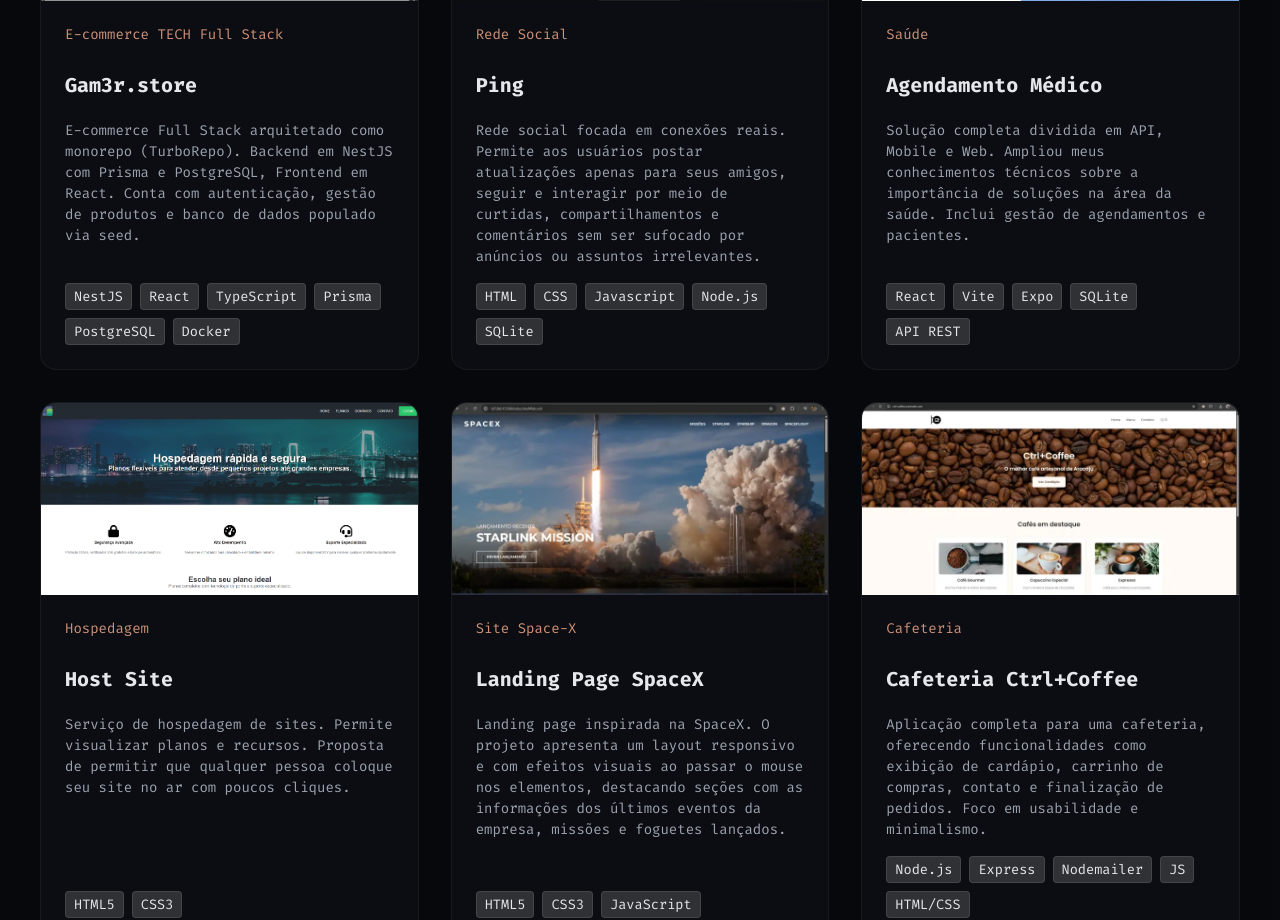
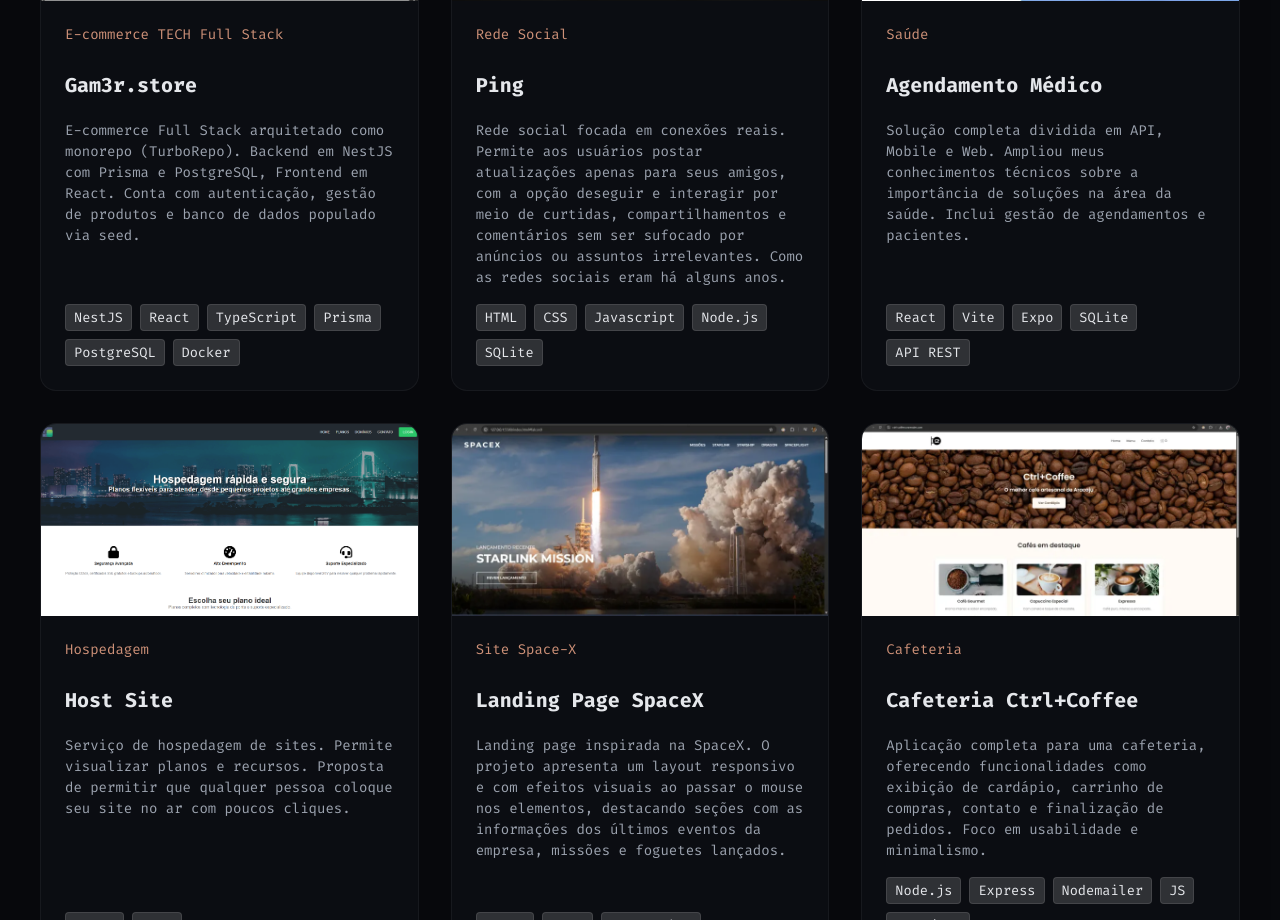
Before and after one commit to karimoreira/meu-portifolio, a React (Vite) app: page / in a window 1280 px wide. Shown: the part 1600-2520 px from the top of the page. Built offline with nearby package versions, Linux system fonts and the light colour scheme.

Commit message:
feat: img ping atualizado

```diff
--- a/src/data/content.js
+++ b/src/data/content.js
@@ -50,7 +50,7 @@
     id: 2,
     tag: "Rede Social",
     title: "Ping",
-    description: "Rede social focada em conexões reais. Permite aos usuários postar atualizações apenas para seus amigos, seguir e interagir por meio de curtidas, compartilhamentos e comentários sem ser sufocado por anúncios ou assuntos irrelevantes.",
+    description: "Rede social focada em conexões reais. Permite aos usuários postar atualizações apenas para seus amigos, com a opção deseguir e interagir por meio de curtidas, compartilhamentos e comentários sem ser sufocado por anúncios ou assuntos irrelevantes. Como as redes sociais eram há alguns anos.",
     tech: ["HTML", "CSS", "Javascript", "Node.js", "SQLite"],
     repo: "https://github.com/karimoreira/rede-social-ping",
     image: "img/ping-rede-social.webp"
```
Also changed, not shown: public/img/ping-rede-social.webp.
